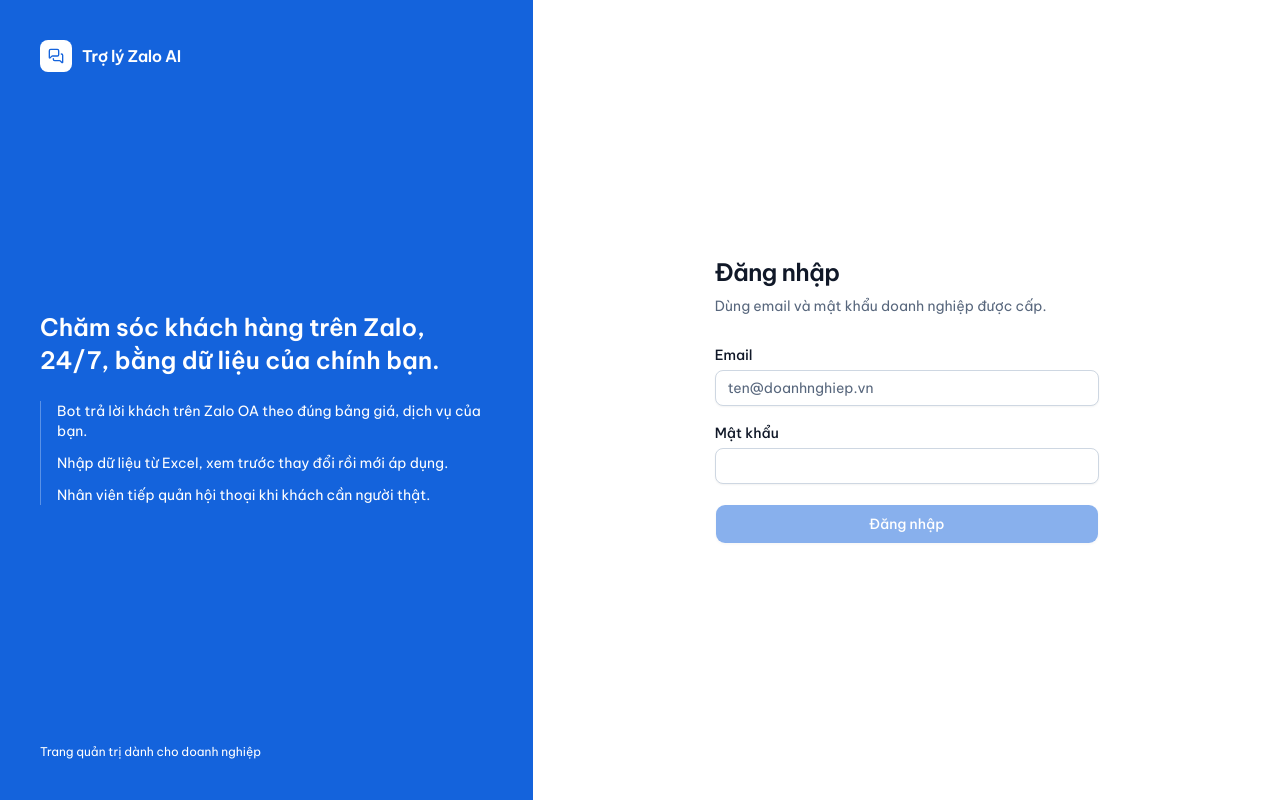
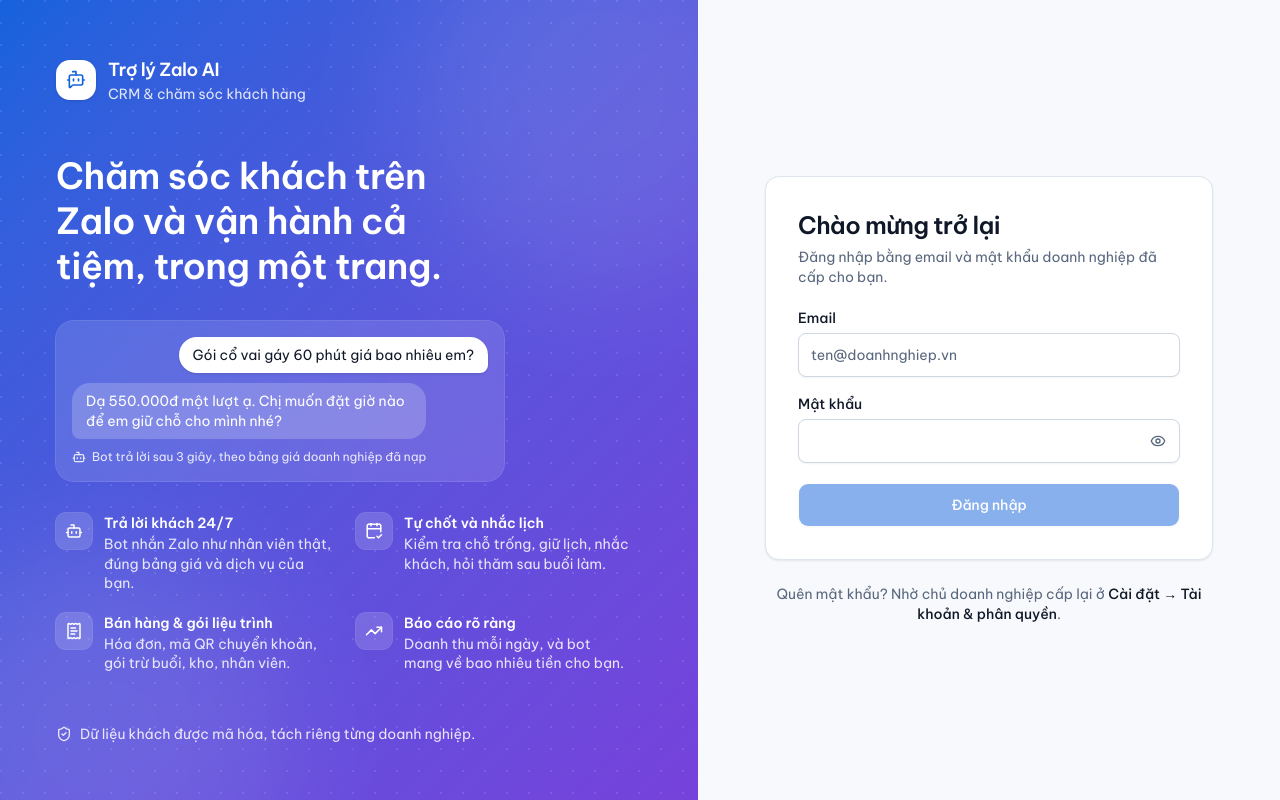
Before and after one commit to phuchau23/zalo-ai-portal, a Next.js app: page /login in a window 1280 px wide. Built offline with nearby package versions, Linux system fonts and the light colour scheme; what openapi-fetch would draw is missing.

Commit message:
feat(ui): login page with product introduction and password toggle

```diff
--- a/src/app/login/login-form.tsx
+++ b/src/app/login/login-form.tsx
@@ -2,7 +2,7 @@
 
 import { useRouter } from "next/navigation";
 import { useState, type FormEvent } from "react";
-import { CircleAlert, LoaderCircle, MessagesSquare } from "lucide-react";
+import { BotMessageSquare, CircleAlert, Eye, EyeOff, LoaderCircle } from "lucide-react";
 import { Alert, AlertDescription } from "@/components/ui/alert";
 import { Button } from "@/components/ui/button";
 import { Input } from "@/components/ui/input";
@@ -15,6 +15,7 @@ export function LoginForm({ next }: { next: string }) {
   const router = useRouter();
   const [email, setEmail] = useState("");
   const [password, setPassword] = useState("");
+  const [showPassword, setShowPassword] = useState(false);
   const [submitting, setSubmitting] = useState(false);
   const [problem, setProblem] = useState<ApiProblem | null>(null);
 
@@ -36,13 +37,21 @@ export function LoginForm({ next }: { next: string }) {
   }
 
   return (
-    <div className="flex w-full max-w-sm flex-col gap-8">
-      <div className="flex flex-col gap-2">
-        <span className="flex size-9 items-center justify-center rounded-md bg-primary text-primary-foreground lg:hidden">
-          <MessagesSquare className="size-5" aria-hidden />
+    <div className="flex w-full max-w-md flex-col gap-6">
+      <div className="flex items-center gap-3 lg:hidden">
+        <span className="flex size-10 items-center justify-center rounded-xl bg-brand-gradient text-white shadow-sm">
+          <BotMessageSquare className="size-5" aria-hidden />
         </span>
-        <h1 className="text-2xl font-semibold tracking-tight">Đăng nhập</h1>
-        <p className="text-sm text-muted-foreground">Dùng email và mật khẩu doanh nghiệp được cấp.</p>
+        <span className="flex flex-col leading-tight">
+          <span className="text-base font-semibold tracking-tight">Trợ lý Zalo AI</span>
+          <span className="text-sm text-muted-foreground">CRM & chăm sóc khách hàng</span>
+        </span>
+      </div>
+
+      <div className="surface flex flex-col gap-6 p-6 sm:p-8">
+        <div className="flex flex-col gap-1.5">
+          <h1 className="text-2xl font-semibold tracking-tight">Chào mừng trở lại</h1>
+          <p className="text-sm text-muted-foreground">Đăng nhập bằng email và mật khẩu doanh nghiệp đã cấp cho bạn.</p>
         </div>
 
         <form onSubmit={onSubmit} className="flex flex-col gap-5" noValidate>
@@ -58,11 +67,13 @@ export function LoginForm({ next }: { next: string }) {
             <Input
               id="email"
               type="email"
+              inputMode="email"
               autoComplete="username"
               placeholder="ten@doanhnghiep.vn"
               required
               value={email}
               onChange={(e) => setEmail(e.target.value)}
+              className="h-11"
               aria-invalid={Boolean(problem?.fieldErrors.email)}
               aria-describedby={problem?.fieldErrors.email ? "email-error" : undefined}
             />
@@ -75,16 +86,28 @@ export function LoginForm({ next }: { next: string }) {
 
           <div className="flex flex-col gap-2">
             <Label htmlFor="password">Mật khẩu</Label>
+            <div className="relative">
               <Input
                 id="password"
-            type="password"
+                type={showPassword ? "text" : "password"}
                 autoComplete="current-password"
                 required
                 value={password}
                 onChange={(e) => setPassword(e.target.value)}
+                className="h-11 pr-12"
                 aria-invalid={Boolean(problem?.fieldErrors.password)}
                 aria-describedby={problem?.fieldErrors.password ? "password-error" : undefined}
               />
+              <button
+                type="button"
+                onClick={() => setShowPassword((v) => !v)}
+                aria-label={showPassword ? "Ẩn mật khẩu" : "Hiện mật khẩu"}
+                aria-pressed={showPassword}
+                className="absolute inset-y-0 right-0 flex w-11 items-center justify-center rounded-r-md text-muted-foreground transition-colors hover:text-foreground focus-visible:ring-3 focus-visible:ring-ring/50 focus-visible:outline-none"
+              >
+                {showPassword ? <EyeOff className="size-4" aria-hidden /> : <Eye className="size-4" aria-hidden />}
+              </button>
+            </div>
             {problem?.fieldErrors.password && (
               <p id="password-error" className="text-sm text-destructive">
                 {problem.fieldErrors.password}
@@ -92,11 +115,16 @@ export function LoginForm({ next }: { next: string }) {
             )}
           </div>
 
-        <Button type="submit" size="lg" disabled={submitting || !email || !password}>
+          <Button type="submit" size="lg" className="h-11 w-full" disabled={submitting || !email || !password}>
             {submitting && <LoaderCircle className="animate-spin motion-reduce:animate-none" aria-hidden />}
             {submitting ? "Đang đăng nhập..." : "Đăng nhập"}
           </Button>
         </form>
       </div>
+
+      <p className="text-center text-sm text-muted-foreground">
+        Quên mật khẩu? Nhờ chủ doanh nghiệp cấp lại ở <span className="font-medium text-foreground">Cài đặt → Tài khoản & phân quyền</span>.
+      </p>
+    </div>
   );
 }
--- a/src/app/login/page.tsx
+++ b/src/app/login/page.tsx
@@ -1,37 +1,77 @@
 import type { Metadata } from "next";
-import { MessagesSquare } from "lucide-react";
+import { Bot, BotMessageSquare, CalendarCheck2, ReceiptText, ShieldCheck, TrendingUp, type LucideIcon } from "lucide-react";
 import { safeRedirectPath } from "@/lib/safe-redirect";
 import { LoginForm } from "./login-form";
 
 export const metadata: Metadata = { title: "Đăng nhập — Trợ lý Zalo AI" };
 
-const points = [
-  "Bot trả lời khách trên Zalo OA theo đúng bảng giá, dịch vụ của bạn.",
-  "Nhập dữ liệu từ Excel, xem trước thay đổi rồi mới áp dụng.",
-  "Nhân viên tiếp quản hội thoại khi khách cần người thật.",
+const points: { icon: LucideIcon; title: string; text: string }[] = [
+  { icon: Bot, title: "Trả lời khách 24/7", text: "Bot nhắn Zalo như nhân viên thật, đúng bảng giá và dịch vụ của bạn." },
+  { icon: CalendarCheck2, title: "Tự chốt và nhắc lịch", text: "Kiểm tra chỗ trống, giữ lịch, nhắc khách, hỏi thăm sau buổi làm." },
+  { icon: ReceiptText, title: "Bán hàng & gói liệu trình", text: "Hóa đơn, mã QR chuyển khoản, gói trừ buổi, kho, nhân viên." },
+  { icon: TrendingUp, title: "Báo cáo rõ ràng", text: "Doanh thu mỗi ngày, và bot mang về bao nhiêu tiền cho bạn." },
 ];
 
 export default async function LoginPage({ searchParams }: PageProps<"/login">) {
   const { next } = await searchParams;
 
   return (
-    <main className="grid flex-1 lg:grid-cols-[minmax(0,5fr)_minmax(0,7fr)]">
-      <section className="hidden flex-col justify-between bg-primary p-10 text-primary-foreground lg:flex">
-        <div className="flex items-center gap-2.5">
-          <span className="flex size-8 items-center justify-center rounded-md bg-primary-foreground text-primary">
-            <MessagesSquare className="size-4" aria-hidden />
+    <main className="grid flex-1 bg-canvas lg:grid-cols-[minmax(0,6fr)_minmax(0,5fr)]">
+      <section className="relative hidden overflow-hidden bg-brand-gradient p-10 text-white lg:flex lg:flex-col lg:justify-between xl:p-14">
+        {/* Hoa văn chấm + vòng sáng: chỉ trang trí. */}
+        <div
+          className="pointer-events-none absolute inset-0 opacity-30 [background-image:radial-gradient(circle_at_1px_1px,rgb(255_255_255/0.35)_1px,transparent_0)] [background-size:22px_22px]"
+          aria-hidden
+        />
+        <div className="pointer-events-none absolute -top-24 -right-24 size-96 rounded-full bg-white/10 blur-3xl" aria-hidden />
+        <div className="pointer-events-none absolute -bottom-32 -left-24 size-96 rounded-full bg-white/10 blur-3xl" aria-hidden />
+
+        <div className="relative flex items-center gap-3">
+          <span className="flex size-10 items-center justify-center rounded-xl bg-white text-primary shadow-sm">
+            <BotMessageSquare className="size-5" aria-hidden />
           </span>
-          <span className="font-semibold tracking-tight">Trợ lý Zalo AI</span>
+          <span className="flex flex-col leading-tight">
+            <span className="text-lg font-semibold tracking-tight">Trợ lý Zalo AI</span>
+            <span className="text-sm text-white/85">CRM & chăm sóc khách hàng</span>
+          </span>
         </div>
-        <div className="flex max-w-md flex-col gap-6">
-          <p className="text-2xl leading-snug font-semibold text-balance">Chăm sóc khách hàng trên Zalo, 24/7, bằng dữ liệu của chính bạn.</p>
-          <ul className="flex flex-col gap-3 border-l border-primary-foreground/30 pl-4 text-sm">
+
+        <div className="relative flex max-w-xl flex-col gap-8">
+          <h2 className="text-3xl leading-tight font-semibold text-balance xl:text-4xl">Chăm sóc khách trên Zalo và vận hành cả tiệm, trong một trang.</h2>
+
+          {/* Đoạn chat mẫu: cho người mới hình dung bot làm gì. */}
+          <figure className="flex max-w-md flex-col gap-2.5 rounded-2xl bg-white/12 p-4 ring-1 ring-white/20 backdrop-blur-sm" aria-label="Ví dụ bot trả lời khách">
+            <p className="w-fit max-w-[85%] self-end rounded-2xl rounded-br-md bg-white px-3.5 py-2 text-sm text-foreground shadow-sm">
+              Gói cổ vai gáy 60 phút giá bao nhiêu em?
+            </p>
+            <p className="w-fit max-w-[85%] rounded-2xl rounded-bl-md bg-white/20 px-3.5 py-2 text-sm text-white">
+              Dạ 550.000đ một lượt ạ. Chị muốn đặt giờ nào để em giữ chỗ cho mình nhé?
+            </p>
+            <figcaption className="flex items-center gap-1.5 text-xs text-white/85">
+              <Bot className="size-3.5" aria-hidden />
+              Bot trả lời sau 3 giây, theo bảng giá doanh nghiệp đã nạp
+            </figcaption>
+          </figure>
+
+          <ul className="grid gap-x-6 gap-y-5 sm:grid-cols-2">
             {points.map((p) => (
-              <li key={p}>{p}</li>
+              <li key={p.title} className="flex items-start gap-3">
+                <span className="flex size-9 shrink-0 items-center justify-center rounded-lg bg-white/15 ring-1 ring-white/20">
+                  <p.icon className="size-[18px]" aria-hidden />
+                </span>
+                <span className="flex flex-col gap-0.5">
+                  <span className="text-sm font-semibold">{p.title}</span>
+                  <span className="text-sm leading-snug text-white/85">{p.text}</span>
+                </span>
+              </li>
             ))}
           </ul>
         </div>
-        <p className="text-xs">Trang quản trị dành cho doanh nghiệp</p>
+
+        <p className="relative flex items-center gap-2 text-sm text-white/85">
+          <ShieldCheck className="size-4" aria-hidden />
+          Dữ liệu khách được mã hóa, tách riêng từng doanh nghiệp.
+        </p>
       </section>
 
       <section className="flex items-center justify-center px-4 py-12 sm:px-8">
```
Lines whose indentation alone changed are shown as unchanged.
